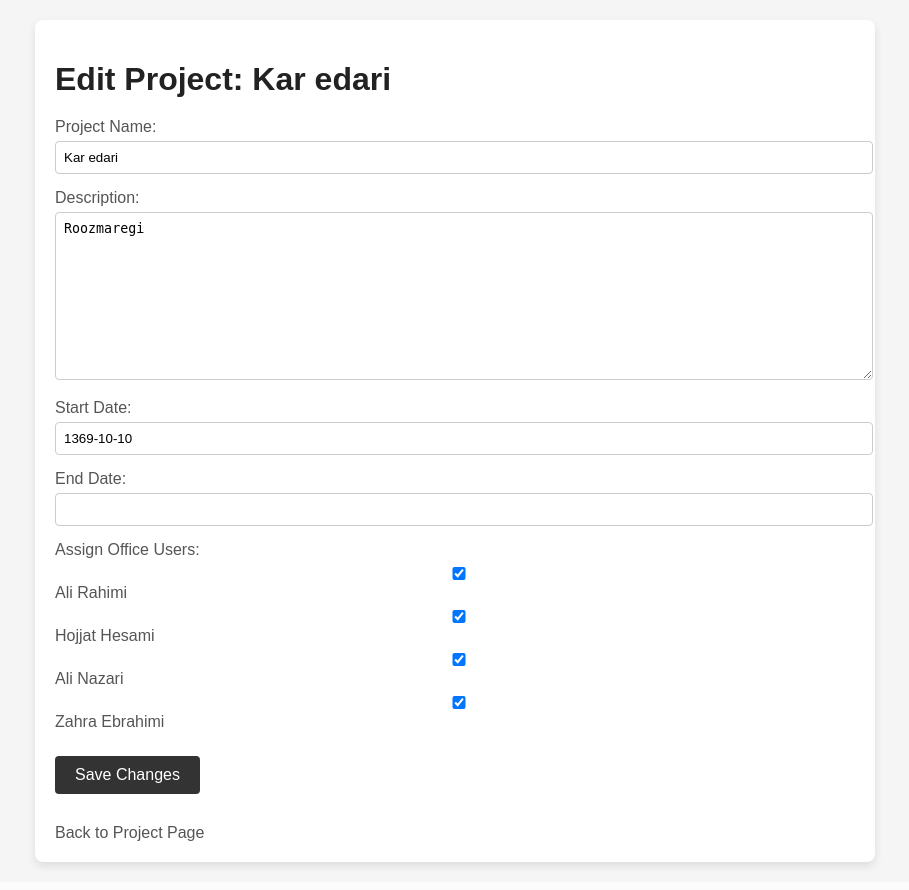
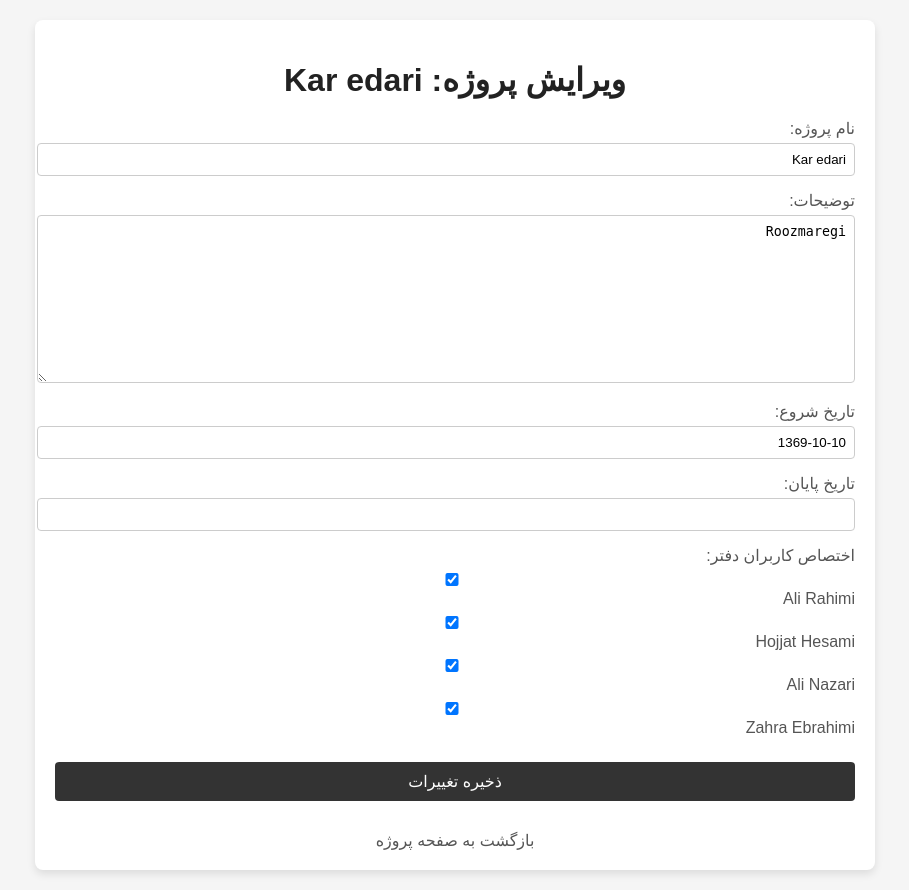
Before and after one commit to CPTicarus/SaatDaftar, a Django app: page /project/10/edit/ in a window 1280 px wide. Shown: the whole page, without its empty margins (185-1094 px from the left). Before the commit the page ends 869 px from the top, so only its background shows below. Run offline with Django 5.2, Linux system fonts and the light colour scheme; a user stored in the database is signed in; data comes from the database, SQL or seed files in the repository; both versions use the stored data as it was after the commit.

Commit message:
modified:   Pipfile 	modified:   Pipfile.lock 	modified:   daftarMain/__pycache__/views.cpython-311.pyc 	modified:   daftarMain/templates/detail_project.html 	modified:   daftarMain/templates/edit_project.html 	modified:   daftarMain/templates/leave_page.html 	modified:   daftarMain/templates/office_user_page.html 	modified:   daftarMain/views.py 	modified:   db.sqlite3

```diff
--- a/daftarMain/templates/detail_project.html
+++ b/daftarMain/templates/detail_project.html
@@ -137,7 +137,7 @@
         <form method="GET" action="">
             <div class="form-group">
                 <label for="start_date">تاریخ شروع:</label> <!-- "Start Date:" -->
-                <input type="date" id="start_date" name="start_date" value="{{ start_date }}">
+                <input type="date" placeholder="1399/10/10" id="start_date" name="start_date" value="{{ start_date }}">
             </div>
             <div class="form-group">
                 <label for="end_date">تاریخ پایان:</label> <!-- "End Date:" -->
--- a/daftarMain/templates/edit_project.html
+++ b/daftarMain/templates/edit_project.html
@@ -1,16 +1,18 @@
 <!DOCTYPE html>
-<html lang="en">
+<html lang="fa"> <!-- Assuming Farsi or Arabic as the RTL language -->
 <head>
     <meta charset="UTF-8">
     <meta name="viewport" content="width=device-width, initial-scale=1.0">
-    <title>Edit Project</title>
+    <title>ویرایش پروژه</title> <!-- "Edit Project" in Farsi/Arabic -->
     <style>
         body {
             font-family: Arial, sans-serif;
             margin: 20px;
             background-color: #f5f5f5;
             color: #333;
+            direction: rtl; /* Set direction to right-to-left */
         }
+
         .container {
             background: #fff;
             border-radius: 8px;
@@ -18,26 +20,35 @@
             padding: 20px;
             max-width: 800px;
             margin: auto;
+            text-align: right; /* Align text to the right */
         }
+
         h1 {
             color: #222;
             margin-bottom: 20px;
+            text-align: center;
         }
+
         .form-group {
             margin-bottom: 15px;
         }
+
         .form-group label {
             display: block;
             margin-bottom: 5px;
             color: #555;
+            text-align: right; /* Align labels to the right */
         }
+
         .form-group input,
         .form-group textarea {
             width: 100%;
             padding: 8px;
             border: 1px solid #ccc;
             border-radius: 4px;
+            text-align: right; /* Align input text to the right */
         }
+
         .button {
             padding: 10px 20px;
             margin: 10px 0;
@@ -47,17 +58,24 @@
             color: #fff;
             font-size: 16px;
             cursor: pointer;
+            width: 100%;
+            text-align: center;
         }
+
         .button:hover {
             background-color: #555;
         }
+
         .back-link {
             display: inline-block;
             margin-top: 20px;
             text-decoration: none;
             color: #555;
             font-size: 16px;
+            text-align: center;
+            width: 100%;
         }
+
         .back-link:hover {
             text-decoration: underline;
             color: #333;
@@ -66,34 +84,34 @@
 </head>
 <body>
     <div class="container">
-        <h1>Edit Project: {{ project.name }}</h1>
+        <h1>ویرایش پروژه: {{ project.name }}</h1> <!-- "Edit Project:" -->
 
         <form method="POST">
             {% csrf_token %}
             <div class="form-group">
-                <label for="id_name">Project Name:</label>
+                <label for="id_name">نام پروژه:</label> <!-- "Project Name:" -->
                 {{ form.name }}
             </div>
             <div class="form-group">
-                <label for="id_description">Description:</label>
+                <label for="id_description">توضیحات:</label> <!-- "Description:" -->
                 {{ form.description }}
             </div>
             <div class="form-group">
-                <label for="id_start_date">Start Date:</label>
+                <label for="id_start_date">تاریخ شروع:</label> <!-- "Start Date:" -->
                 {{ form.start_date }}
             </div>
             <div class="form-group">
-                <label for="id_end_date">End Date:</label>
+                <label for="id_end_date">تاریخ پایان:</label> <!-- "End Date:" -->
                 {{ form.end_date }}
             </div>
             <div class="form-group">
-                <label for="id_assigned_users">Assign Office Users:</label>
+                <label for="id_assigned_users">اختصاص کاربران دفتر:</label> <!-- "Assign Office Users:" -->
                 {{ form.assigned_users }}
             </div>
-            <button type="submit" class="button">Save Changes</button>
+            <button type="submit" class="button">ذخیره تغییرات</button> <!-- "Save Changes" -->
         </form>
 
-        <a href="{% url 'project_page' %}" class="back-link">Back to Project Page</a>
+        <a href="{% url 'project_page' %}" class="back-link">بازگشت به صفحه پروژه</a> <!-- "Back to Project Page" -->
     </div>
 </body>
 </html>
--- a/daftarMain/views.py
+++ b/daftarMain/views.py
@@ -154,15 +154,20 @@ def leave_page(request):
 
     if request.method == "POST":
         # Handling Hourly Leave Request
+        hourly_date = request.POST.get('hourly_date')
         hourly_start_time = request.POST.get('hourly_start_time')
         hourly_end_time = request.POST.get('hourly_end_time')
 
-        if hourly_start_time and hourly_end_time:
+        if hourly_date and hourly_start_time and hourly_end_time:
+            # Combine date and time into datetime objects
+            start_datetime = datetime.strptime(f"{hourly_date} {hourly_start_time}", "%Y-%m-%d %H:%M")
+            end_datetime = datetime.strptime(f"{hourly_date} {hourly_end_time}", "%Y-%m-%d %H:%M")
+
             Leave.objects.create(
                 office_user=office_user,
                 leave_type='hourly',
-                start_time=hourly_start_time,
-                end_time=hourly_end_time,
+                start_time=start_datetime,
+                end_time=end_datetime,
                 approved=None  # Set to None to mark as pending by default
             )
 
@@ -206,7 +211,6 @@ def approve_leave(request, leave_id):
 def deny_leave(request, leave_id):
     leave = get_object_or_404(Leave, id=leave_id)
 
-    # Only allow office managers to deny leave
     if hasattr(request.user, 'officemanager'):  # Ensure the user has an associated OfficeManager
         leave.approved = False
         leave.save()
@@ -218,10 +222,7 @@ def deny_leave(request, leave_id):
 def employee_detail(request, employee_id):
     employee = get_object_or_404(OfficeUser, id=employee_id)
 
-    # Get the employee's last clock entry
     last_clock_entry = Clock.objects.filter(office_user=employee).order_by('-entry_to_office').first()
-
-    # Get the employee's pending leave requests
     leave_requests = Leave.objects.filter(office_user=employee, approved=None).order_by('-start_date')
 
     context = {
```
Also changed, not shown: daftarMain/templates/leave_page.html (+36 -46 lines), daftarMain/templates/office_user_page.html (+20 -10 lines), db.sqlite3, 2 other files.
